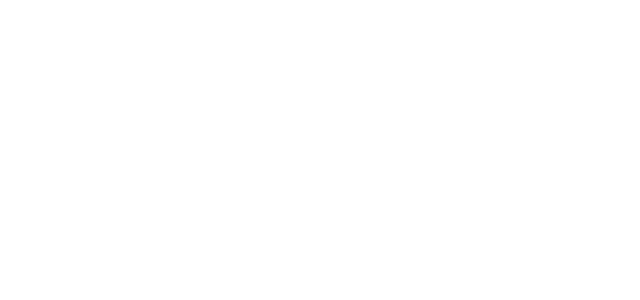
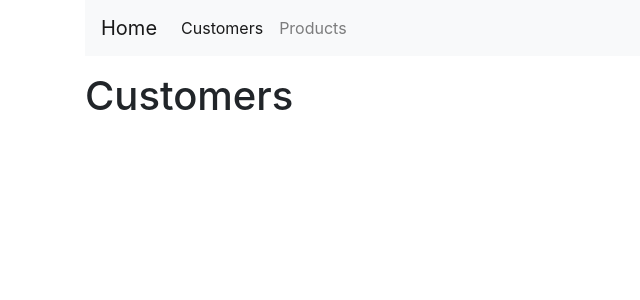
Before and after one commit to mertdiker723/customer-product-reusabilityWithComponent, a React (Create React App) app: page /customers in a window 1280 px wide. Shown: the top 300 px of the page, without its empty margins (0-640 px from the left). Built offline with nearby package versions, Linux system fonts and the light colour scheme.

Commit message:
dosyalar oluşturuldu

```diff
--- a/package.json
+++ b/package.json
@@ -8,6 +8,7 @@
     "@testing-library/user-event": "^12.1.10",
     "bootstrap": "^4.1.1",
     "font-awesome": "^4.7.0",
+    "joi-browser": "^13.4.0",
     "lodash": "^4.17.21",
     "react": "^17.0.2",
     "react-dom": "^17.0.2",
--- a/src/App.js
+++ b/src/App.js
@@ -1,10 +1,25 @@
 import React, { Component } from 'react'
-
+import Navbar from './components/Navbar';
+import { Route, Redirect, Switch } from 'react-router-dom'
+import Home from './components/Home';
+import Customers from './components/Customers';
+import Products from './components/Products';
+import NotFound from './components/Not-Found';
 class App extends Component {
   render() {
     return (
       <div>
+        <div className="container">
+          <Navbar />
+          <Switch>
+            <Route path="/" exact component={Home} />
+            <Route path="/customers" component={Customers} />
+            <Route path="/products" component={Products} />
+            <Route path="/not-found" component={NotFound} />
+            <Redirect to="/not-found" component={NotFound} />
+          </Switch>
 
+        </div>
       </div>
     )
   }
--- /dev/null
+++ b/src/components/Home.jsx
@@ -0,0 +1,11 @@
+import React from "react";
+
+const Home = () => {
+  return (
+    <div>
+      <h1>Home</h1>
+    </div>
+  );
+};
+
+export default Home;
--- /dev/null
+++ b/src/components/Navbar.jsx
@@ -0,0 +1,28 @@
+import React from "react";
+import { NavLink } from "react-router-dom";
+
+const Navbar = () => {
+  return (
+    <nav className="navbar navbar-expand-lg navbar-light bg-light mb-3">
+      <NavLink className="navbar-brand" to="/">
+        Home
+      </NavLink>
+      <div className="collapse navbar-collapse" id="navbarNav">
+        <ul className="navbar-nav">
+          <li className="nav-item">
+            <NavLink className="nav-link" to="/customers">
+              Customers
+            </NavLink>
+          </li>
+          <li className="nav-item">
+            <NavLink className="nav-link" to="/products">
+              Products
+            </NavLink>
+          </li>
+        </ul>
+      </div>
+    </nav>
+  );
+};
+
+export default Navbar;
--- /dev/null
+++ b/src/components/Not-Found.jsx
@@ -0,0 +1,11 @@
+import React from "react";
+
+function NotFound() {
+  return (
+    <div>
+      <h1>Not Found</h1>
+    </div>
+  );
+}
+
+export default NotFound;
--- a/src/components/customers.jsx
+++ b/src/components/customers.jsx
@@ -0,0 +1,13 @@
+import React, { Component } from "react";
+
+class Customers extends Component {
+  render() {
+    return (
+      <div>
+        <h1>Customers</h1>
+      </div>
+    );
+  }
+}
+
+export default Customers;
--- a/src/components/products.jsx
+++ b/src/components/products.jsx
@@ -0,0 +1,12 @@
+import React, { Component } from "react";
+
+class Products extends Component {
+  render() {
+    return (
+      <div>
+        <h1>Products</h1>
+      </div>
+    );
+  }
+}
+export default Products;
--- a/src/index.js
+++ b/src/index.js
@@ -5,10 +5,13 @@
 import reportWebVitals from './reportWebVitals';
 import 'bootstrap/dist/css/bootstrap.css';
 import 'font-awesome/css/font-awesome.css';
+import { BrowserRouter as Router } from 'react-router-dom';
 
 ReactDOM.render(
   <React.StrictMode>
-    <App />
+    <Router>
+      <App />
+    </Router>
   </React.StrictMode>,
   document.getElementById('root')
 );
```
Also changed, not shown: src/components/CustomersTable.jsx (added), src/components/ProductsTable.jsx (added), src/components/common/Table.jsx (added), 1 other file (tests, documents, lock files or other folders).
